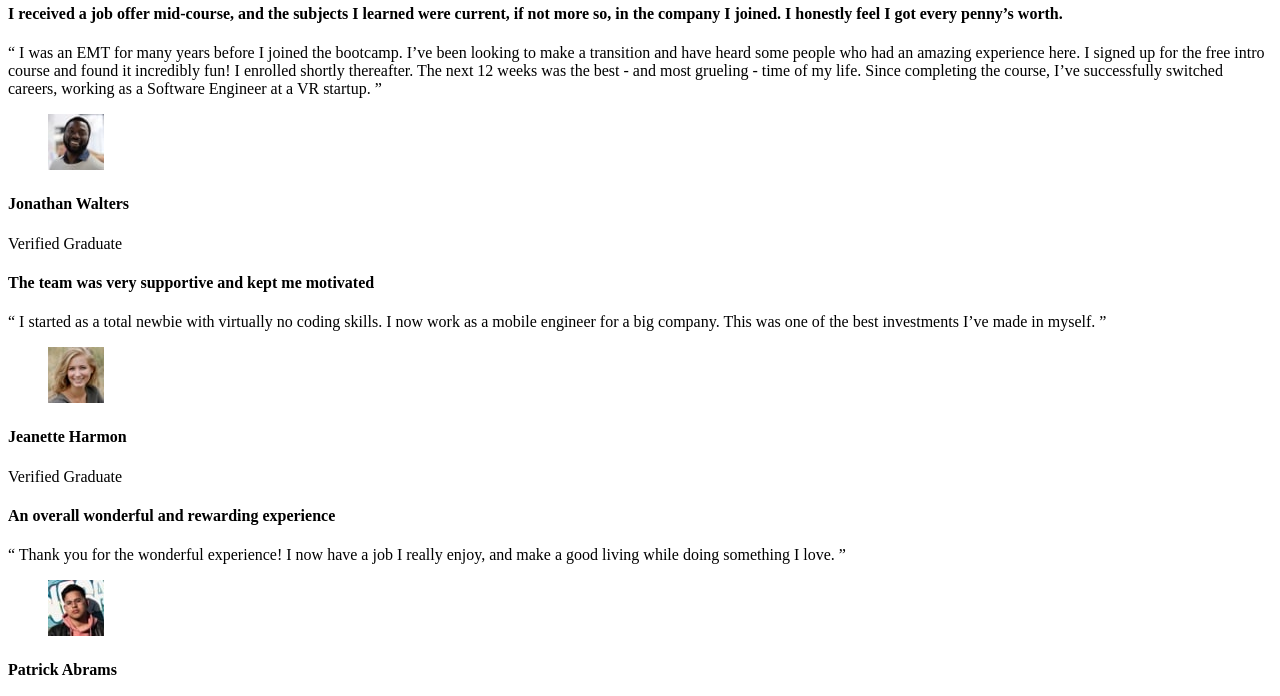
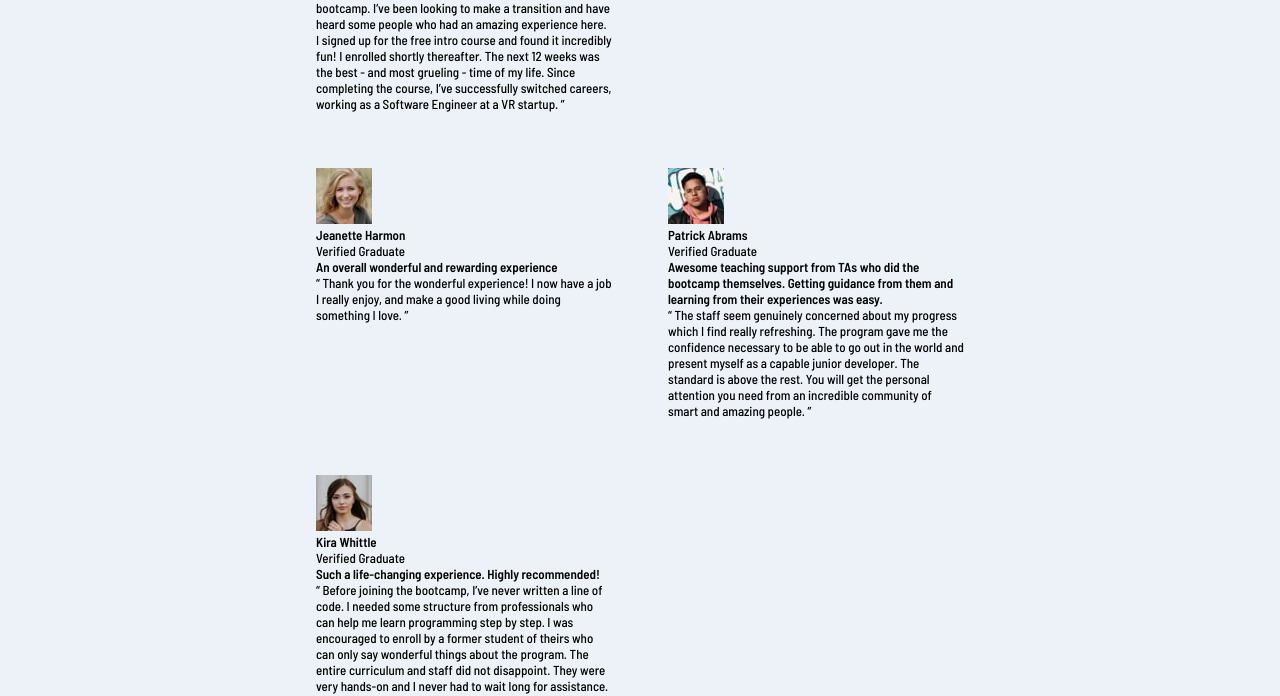
Before and after one commit to JoseLuisFV/challengeGridTestimonials, a plain HTML site: page dev/index.html in a window 1280 px wide. Shown: the part 171-867 px from the top of the page. Drawn offline with Linux system fonts and the light colour scheme.

Commit message:
Agregado el css basico

```diff
--- /dev/null
+++ b/dev/css/style.css
@@ -0,0 +1,44 @@
+:root {
+    --moderate-violet: hsl(264, 55%, 52%);
+    --very-dark-grayish-blue: hsl(217, 19%, 35%);
+    --white: hsl(0, 0%, 100%);
+    --very-dark-blackfish-blue: hsl(219, 29%, 14%);
+    --white: hsl(0, 0%, 100%);
+    --light-gray: hsl(0, 0%, 81%);
+    --light-grayish-blue: hsl(210, 46%, 95%);
+    --font-general: 'Barlow Semi Condensed', sans-serif
+}
+
+* {
+    padding: 0;
+    margin: 0;
+    box-sizing: border-box;
+}
+
+html {
+    font-size: 62.5%;
+    font-family: var(--font-general);
+    font-weight: 500;
+}
+
+body {
+    display: flex;
+    flex-direction: column;
+    justify-content: center;
+    align-items: center;
+    min-height: 100vh;
+    font-size: 1.3rem;
+    background-color: var(--light-grayish-blue);
+}
+
+.testimonials {
+    display: grid;
+    grid-template-columns: repeat(auto-fit, minmax(300px, 1fr));
+    gap: 24px;
+    width: 90%;
+    max-width: 680px;
+}
+
+.testimonial-card {
+    padding: 16px
+}
--- a/dev/index.html
+++ b/dev/index.html
@@ -5,6 +5,10 @@
   <meta name="viewport" content="width=device-width, initial-scale=1.0">
 
   <link rel="icon" type="image/png" sizes="32x32" href="./images/favicon-32x32.png">
+  <link rel="preconnect" href="https://fonts.googleapis.com">
+  <link rel="preconnect" href="https://fonts.gstatic.com" crossorigin>
+  <link href="https://fonts.googleapis.com/css2?family=Barlow+Semi+Condensed:wght@500;600&display=swap" rel="stylesheet">
+  <link rel="stylesheet" href="css/style.css">
 
   <title> Jose Luis Flores Vacio | Grid Testimonial from Frontend Mentor</title>
 
@@ -14,7 +18,6 @@
   </style>
 </head>
 <body>
-  <div class="">
   <section class="testimonials">
     <article class="testimonial-card">
       <article class="testimonials__header">
@@ -102,20 +105,6 @@
       </div>
     </article>
   </section>
-  </div>
-
-
-
-
-
-
-
-
-
-
-
-
-
 
 
   <div class="attribution">
```
Lines whose indentation alone changed are shown as unchanged.
